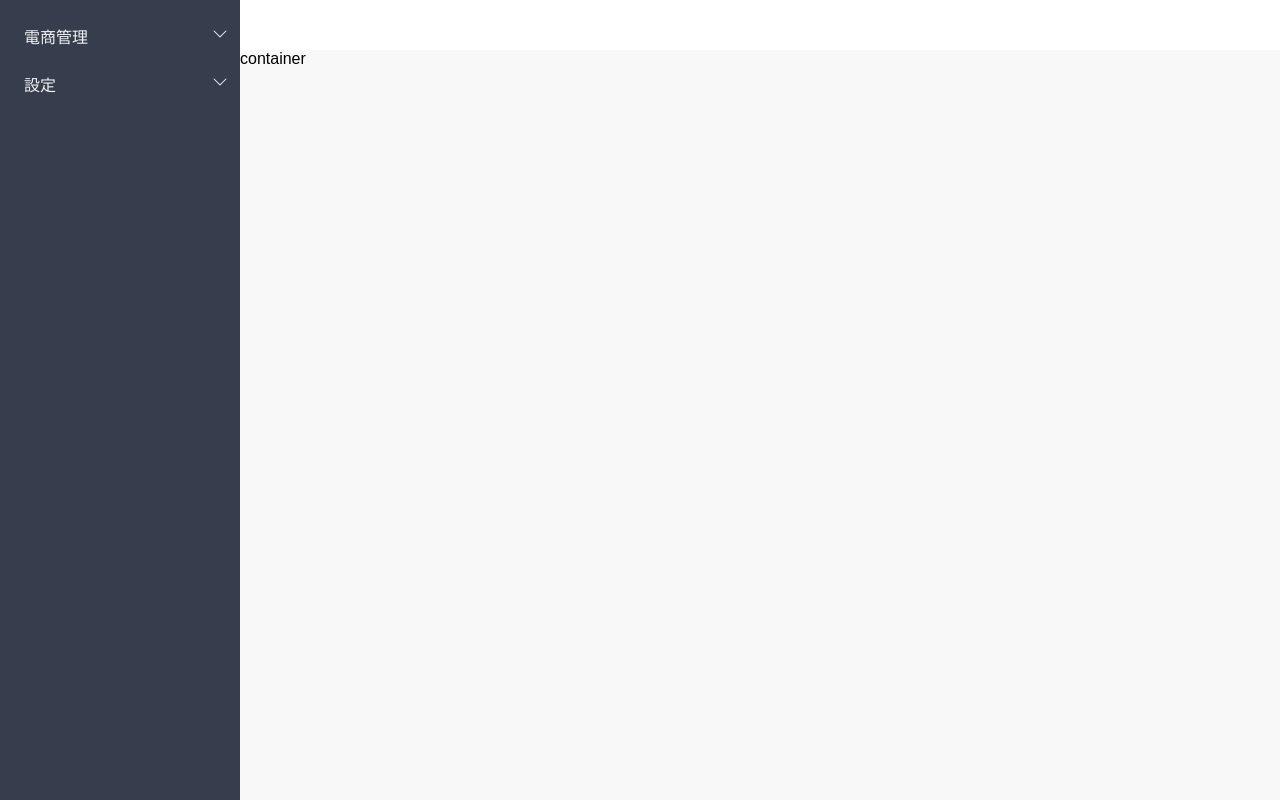
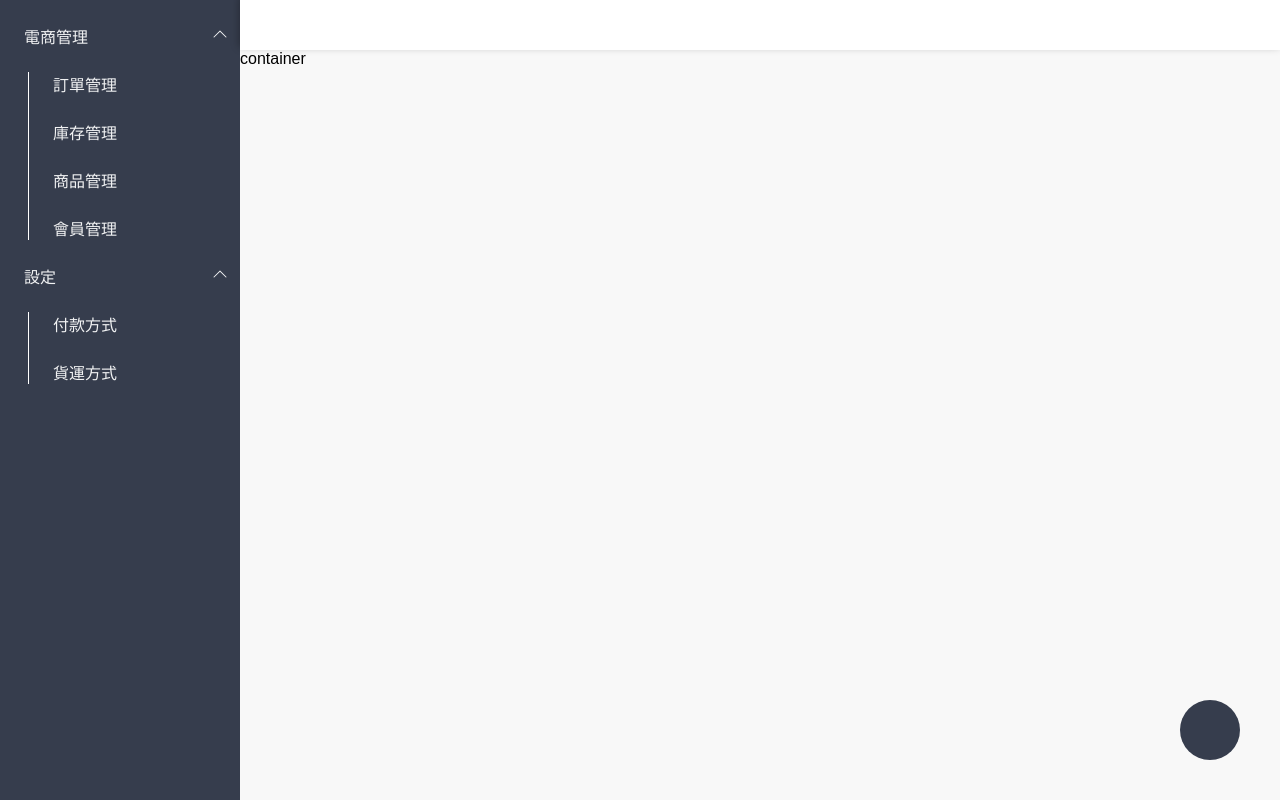
Before and after one commit to H-H-Liao/movie_backstage, a Nuxt app: page / in a window 1280 px wide. Built offline with nearby package versions, Linux system fonts and the light colour scheme.

Commit message:
style:調整版型

```diff
--- a/components/menu/MenuGroup.vue
+++ b/components/menu/MenuGroup.vue
@@ -34,7 +34,7 @@ export default {
   },
   data:function(){
       return {
-          open: false
+          open: true
       }
   },
   mounted:function(){
--- a/layouts/default.vue
+++ b/layouts/default.vue
@@ -12,8 +12,14 @@
         <menu-item-extend url="shipment"  title="貨運方式"></menu-item-extend>
       </menu-group>
     </div>
+    <div class="header">
+
+    </div>
     <div class="content">
       <Nuxt></Nuxt>
+    </div>
+    <div class="chart">
+
     </div>
   </div>
 </template>
```
